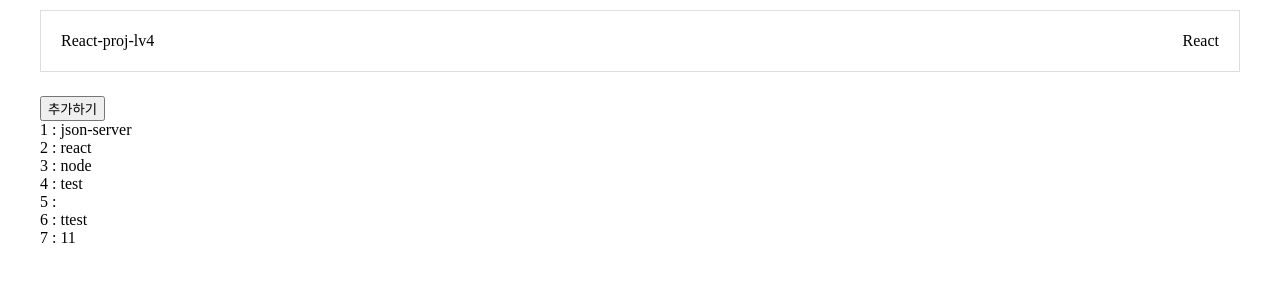
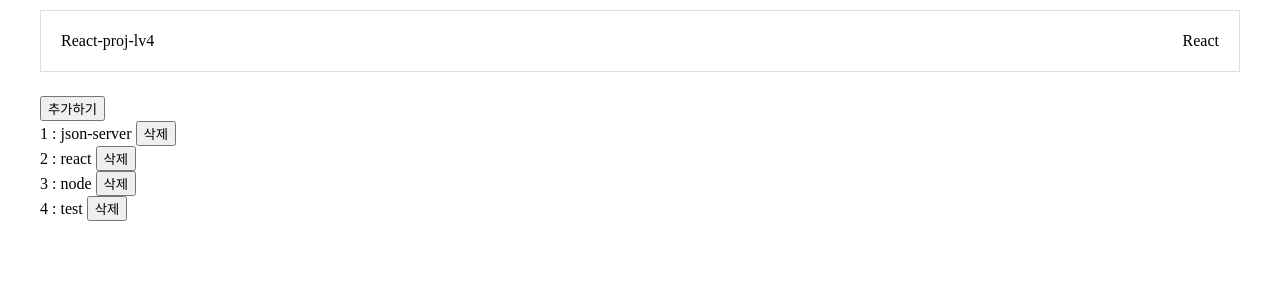
Before and after one commit to JellyKingdom/react-prac-todoList-lv4, a React (Create React App) app: page / in a window 1280 px wide. Shown: the top 300 px of the page. Built offline with nearby package versions, Linux system fonts and the light colour scheme; data requests are answered from the project's data file.

Commit message:
axios: delete notes practice

```diff
--- a/db.json
+++ b/db.json
@@ -23,24 +23,6 @@
       "content": "test",
       "username": "test",
       "id": 4
-    },
-    {
-      "title": "",
-      "content": "",
-      "username": "",
-      "id": 5
-    },
-    {
-      "title": "ttest",
-      "content": "tttest",
-      "username": "test23",
-      "id": 6
-    },
-    {
-      "title": "11",
-      "content": "11",
-      "username": "33",
-      "id": 7
     }
   ]
 }
--- a/src/features/notes/components/List.jsx
+++ b/src/features/notes/components/List.jsx
@@ -10,10 +10,17 @@ function List() {
 
     const fetchNotes = async () => {
         const {data} = await axios.get('http://localhost:4000/notes/');
-        console.log(data);
         setNotes(data);
 
     }
+
+    const onDeleteButtonHandler = async (id) => {
+        axios.delete(`http://localhost:4000/notes/${id}`);
+        setNotes(notes.filter((item) => {
+            return item.id !== id;
+        }))
+    }
+
     useEffect(()=>{
         //db로부터 값 가져오기
         fetchNotes();
@@ -29,6 +36,8 @@ function List() {
                     return (
                         <div key={item.id}>
                             {item.id} : {item.title}
+                            &nbsp;
+                            <button onClick={()=>{onDeleteButtonHandler(item.id)}}>삭제</button>
                         </div>
                     )
                 })
```
